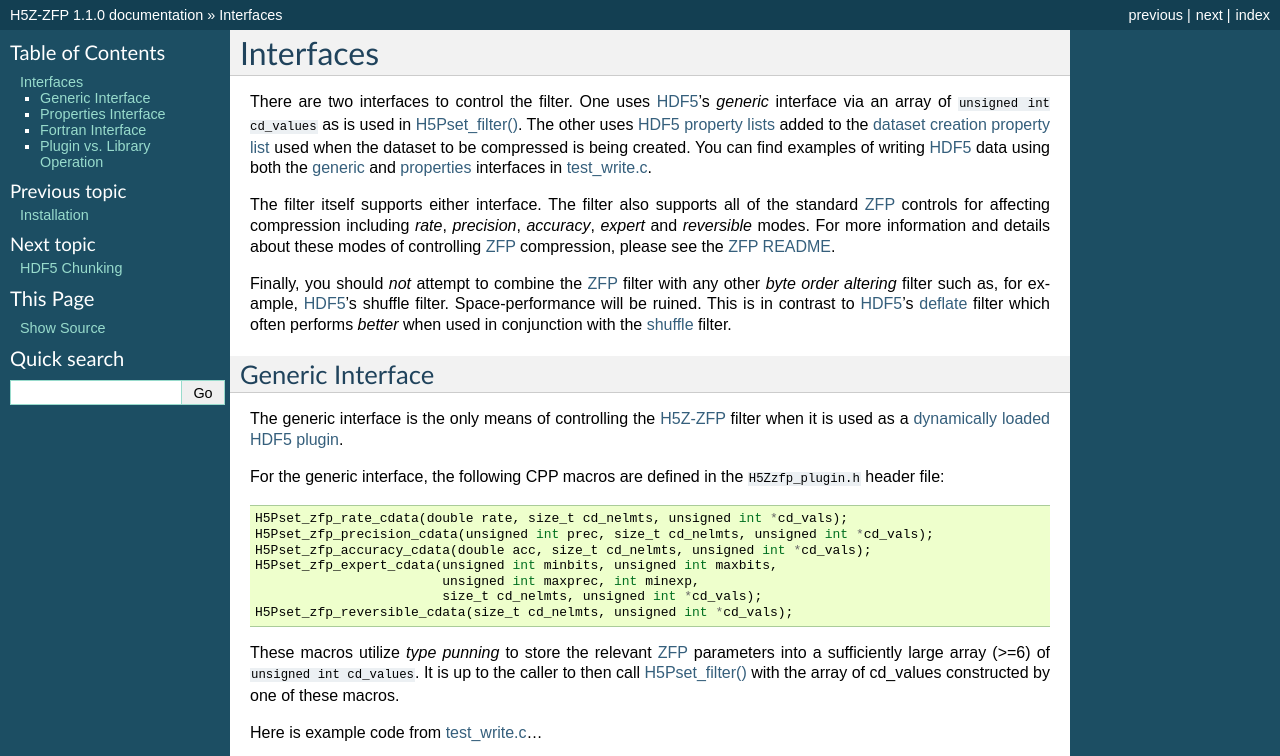
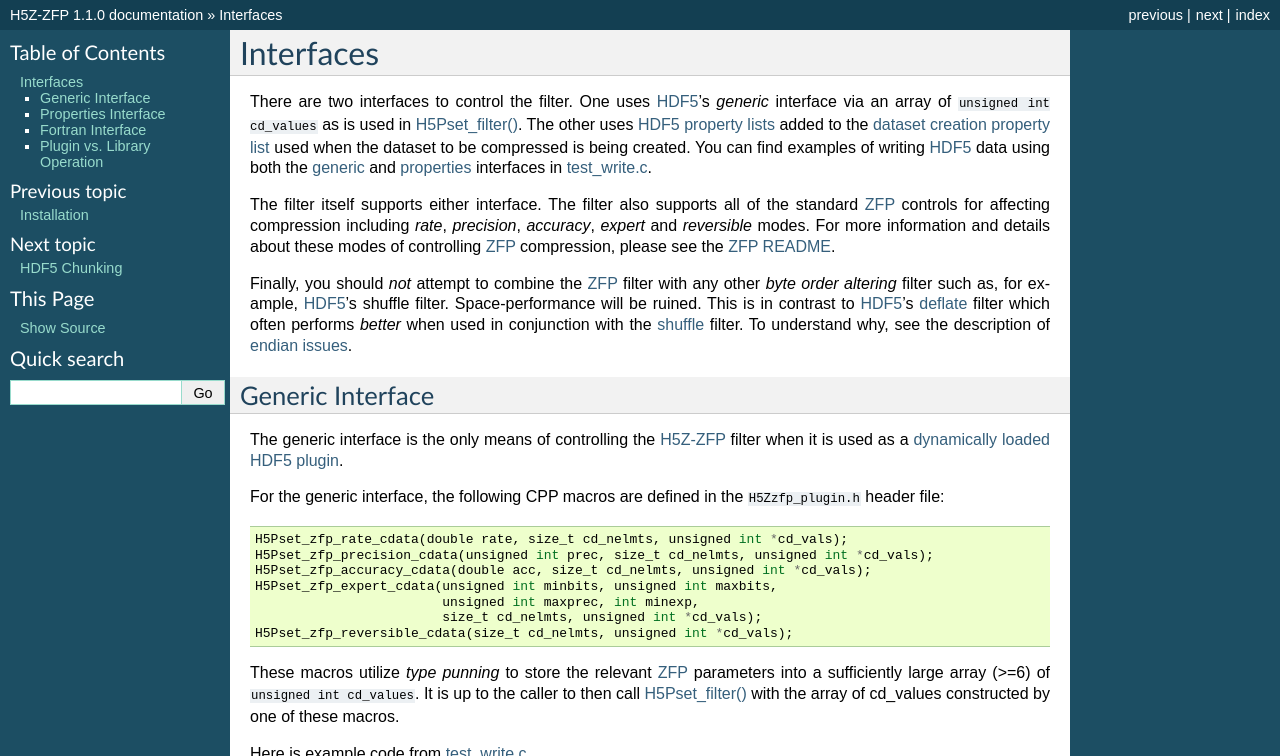
Before and after one commit to LLNL/H5Z-ZFP, a Sphinx documentation site: the page built from docs/interfaces.rst, in a window 1280 px wide and 900 px high, cut to the strip 0-756 px from the top of the window. Built offline with Sphinx 7.4.7, drawn with Linux system fonts in a browser that asks for light colours.

Commit message:
more doc updates

```diff
--- a/docs/cd_vals.rst
+++ b/docs/cd_vals.rst
@@ -1,6 +1,10 @@
 =======================================
 H5Z-ZFP and the HDF5 filter's cd_values
 =======================================
+
+.. note::
+   The details described here are likely relevant only to *developers* of the H5Z_ZFP_ filter.
+   If you just want to *use* the filter, you can ignore this material.
 
 The HDF5_ library uses an array of values, named ``cd_values`` in formal arguments documenting various API functions, for managing *auxiliary data* for a filter.
 Instances of this ``cd_values`` array are used in two subtly different ways within HDF5.
--- a/docs/interfaces.rst
+++ b/docs/interfaces.rst
@@ -2,32 +2,18 @@
 Interfaces
 ==========
 
-There  are two  interfaces  to  control the  filter.  One uses  HDF5_'s
-*generic* interface via  an array of ``unsigned int cd_values`` as is used
-in `H5Pset_filter() <https://docs.hdfgroup.org/hdf5/develop/group___o_c_p_l.html#ga191c567ee50b2063979cdef156a768c5>`__. The other
-uses HDF5_ `property lists <https://docs.hdfgroup.org/hdf5/develop/group___h5_p.html>`__
-added to the `dataset creation property list <https://docs.hdfgroup.org/hdf5/develop/group___h5_p.html>`__
-used when the dataset to be compressed is being created. You  can find examples  of writing
-HDF5_ data using both the
-`generic <https://github.com/LLNL/H5Z-ZFP/blob/master/test/test_write.c#L263>`_
-and
-`properties <https://github.com/LLNL/H5Z-ZFP/blob/master/test/test_write.c#L290>`__
-interfaces in
-`test_write.c <https://github.com/LLNL/H5Z-ZFP/blob/master/test/test_write.c>`_.
+There  are two  interfaces  to  control the  filter.
+One uses  HDF5_'s *generic* interface via  an array of ``unsigned int cd_values`` as is used in `H5Pset_filter() <https://docs.hdfgroup.org/hdf5/develop/group___o_c_p_l.html#ga191c567ee50b2063979cdef156a768c5>`__.
+The other uses HDF5_ `property lists <https://docs.hdfgroup.org/hdf5/develop/group___h5_p.html>`__ added to the `dataset creation property list <https://docs.hdfgroup.org/hdf5/develop/group___d_c_p_l.html#title0>`__ used when the dataset to be compressed is being created.
+You  can find examples  of writing HDF5_ data using both the `generic <https://github.com/LLNL/H5Z-ZFP/blob/master/test/test_write.c#L263>`_ and `properties <https://github.com/LLNL/H5Z-ZFP/blob/master/test/test_write.c#L290>`__ interfaces in `test_write.c <https://github.com/LLNL/H5Z-ZFP/blob/master/test/test_write.c>`_.
 
-The filter itself supports either interface. The filter also supports all of the
-standard ZFP_ controls for affecting compression including *rate*, *precision*,
-*accuracy*, *expert* and *reversible* modes. For more information and details about
-these modes of controlling ZFP_ compression, please see the
-`ZFP README <https://github.com/LLNL/zfp/blob/master/README.md>`_.
+The filter itself supports either interface. The filter also supports all of the standard ZFP_ controls for affecting compression including *rate*, *precision*, *accuracy*, *expert* and *reversible* modes.
+For more information and details about these modes of controlling ZFP_ compression, please see the `ZFP README <https://github.com/LLNL/zfp/blob/master/README.md>`_.
 
-Finally, you should *not* attempt to combine the ZFP_ filter with any other
-*byte order altering* filter such as, for example, HDF5_'s shuffle filter.
-Space-performance will be ruined. This is in contrast to HDF5_'s
-`deflate <https://docs.hdfgroup.org/hdf5/develop/group___d_c_p_l.html#gaf1f569bfc54552bdb9317d2b63318a0d>`__
-filter which often performs *better* when used in conjunction with the
-`shuffle <https://docs.hdfgroup.org/hdf5/develop/group___d_c_p_l.html#ga31e09cb0bf2da2893eed8a72220e6521>`__
-filter.
+Finally, you should *not* attempt to combine the ZFP_ filter with any other *byte order altering* filter such as, for example, HDF5_'s shuffle filter.
+Space-performance will be ruined.
+This is in contrast to HDF5_'s `deflate <https://docs.hdfgroup.org/hdf5/develop/group___d_c_p_l.html#gaf1f569bfc54552bdb9317d2b63318a0d>`__ filter which often performs *better* when used in conjunction with the `shuffle <https://docs.hdfgroup.org/hdf5/develop/group___d_c_p_l.html#ga31e09cb0bf2da2893eed8a72220e6521>`__ filter.
+To understand why, see the description of :ref:`endian issues <endian-issues>`.
 
 .. _generic-interface:
 
@@ -35,12 +21,9 @@
 Generic Interface
 -----------------
 
-The generic interface is the only means of controlling the H5Z-ZFP_ filter when it
-is used as a
-`dynamically loaded HDF5 plugin <https://support.hdfgroup.org/HDF5/doc/Advanced/DynamicallyLoadedFilters/HDF5DynamicallyLoadedFilters.pdf>`_.
+The generic interface is the only means of controlling the H5Z-ZFP_ filter when it is used as a `dynamically loaded HDF5 plugin <https://support.hdfgroup.org/HDF5/doc/Advanced/DynamicallyLoadedFilters/HDF5DynamicallyLoadedFilters.pdf>`_.
 
-For the generic interface, the following CPP macros  are defined in
-the ``H5Zzfp_plugin.h`` header file::
+For the generic interface, the following CPP macros  are defined in the ``H5Zzfp_plugin.h`` header file::
 
     H5Pset_zfp_rate_cdata(double rate, size_t cd_nelmts, unsigned int *cd_vals);
     H5Pset_zfp_precision_cdata(unsigned int prec, size_t cd_nelmts, unsigned int *cd_vals);
@@ -50,14 +33,10 @@
                             size_t cd_nelmts, unsigned int *cd_vals);
     H5Pset_zfp_reversible_cdata(size_t cd_nelmts, unsigned int *cd_vals);
 
-These  macros  utilize *type punning* to store the relevant ZFP_ parameters  into  a
-sufficiently large array (>=6) of ``unsigned int cd_values``. It is up to
-the  caller to  then call
-`H5Pset_filter() <https://docs.hdfgroup.org/hdf5/develop/group___o_c_p_l.html#ga191c567ee50b2063979cdef156a768c5>`__
-with  the array  of cd_values constructed by one of these macros.
+These  macros  utilize *type punning* to store the relevant ZFP_ parameters  into  a sufficiently large array (>=6) of ``unsigned int cd_values``.
+It is up to the  caller to  then call `H5Pset_filter() <https://docs.hdfgroup.org/hdf5/develop/group___o_c_p_l.html#ga191c567ee50b2063979cdef156a768c5>`__ with  the array  of cd_values constructed by one of these macros.
 
-Here is example code from
-`test_write.c <https://github.com/LLNL/H5Z-ZFP/blob/master/test/test_write.c>`_...
+Here is example code from `test_write.c <https://github.com/LLNL/H5Z-ZFP/blob/master/test/test_write.c>`_...
 
 .. literalinclude:: ../test/test_write.c
    :language: c
@@ -65,11 +44,10 @@
    :start-after: setup zfp filter via generic (cd_values) interface
    :end-before: #else
 
-However, these  macros are only a  convenience. You do  not **need** the
-``H5Zzfp_plugin.h`` header file if you want  to avoid using it. But, you are then
-responsible  for setting  up  the ``cd_values``  array  correctly for  the
-filter.  For reference,  the ``cd_values``  array for  this ZFP_  filter is
-defined like so...
+However, these  macros are only a  convenience.
+You do  not **need** the ``H5Zzfp_plugin.h`` header file if you want  to avoid using it.
+But, you are then responsible  for setting  up  the ``cd_values``  array  correctly for  the filter.
+For reference,  the ``cd_values``  array for  this ZFP_  filter is defined like so...
 
 +-----------+---------------------------------------------------------+
 |           |                     cd_values index                     |
@@ -89,13 +67,9 @@
 
 A/B are high/low 32-bit words of a double.
 
-Note that  the cd_values  used in the generic interface to  ``H5Pset_filter()``
-are **not the same** cd_values ultimately stored  to the HDF5_ dataset header
-for a compressed dataset. The  values are transformed in the set_local
-method to use ZFP_'s internal  routines for 'meta' and 'mode' data. So,
-don't make the mistake of examining  the values you find in a file and
-think you can use those same  values, for example, in an invokation of
-h5repack.
+Note that  the cd_values  used in the generic interface to  ``H5Pset_filter()`` are **not the same** cd_values ultimately stored  to the HDF5_ dataset header for a compressed dataset.
+The  values are transformed in the set_local method to use ZFP_'s internal routines for 'meta' and 'mode' data.
+So, don't make the mistake of examining  the values you find in a file and think you can use those same  values, for example, in an invokation of h5repack.
 
 .. _properties-interface:
 
@@ -103,8 +77,7 @@
 Properties Interface
 --------------------
 
-For the properties interface, the following functions are defined in
-the ``H5Zzfp_props.h`` header file::
+For the properties interface, the following functions are defined in the ``H5Zzfp_props.h`` header file::
 
     herr_t H5Pset_zfp_rate(hid_t dcpl_id, double rate);
     herr_t H5Pset_zfp_precision(hid_t dcpl_id, unsigned int prec);
@@ -114,15 +87,11 @@
         unsigned int maxprec, int minexp);
     herr_t H5Pset_zfp_reversible(hid_t dcpl_id);
 
-These  functions take a dataset creation property list, ``hid_t dcp_lid`` and
-create  temporary HDF5_ property
-list entries  to control the  ZFP_ filter. Calling any of these functions
-removes the effects of any previous call to any one of these functions.
-In addition, calling any one of these functions also has the effect of
-adding the filter to the pipeline.
+These  functions take a dataset creation property list, ``hid_t dcp_lid`` and create  temporary HDF5_ property list entries  to control the  ZFP_ filter.
+Calling any of these functions removes the effects of any previous call to any one of these functions.
+In addition, calling any one of these functions also has the effect of adding the filter to the pipeline.
 
-Here is example code from
-`test_write.c <https://github.com/LLNL/H5Z-ZFP/blob/master/test/test_write.c>`_...
+Here is example code from `test_write.c <https://github.com/LLNL/H5Z-ZFP/blob/master/test/test_write.c>`_...
 
 .. literalinclude:: ../test/test_write.c
    :language: c
@@ -131,22 +100,19 @@
    :end-before: #endif
 
 The properties interface  is more type-safe than the generic interface.
-However, there  is no way for the implementation of the properties interface
-to reside within the filter plugin itself. The properties interface requires that the caller link
-with  with the filter as a *library*, ``libh5zzfp.a``.  The generic
-interface does not require this.
+However, there  is no way for the implementation of the properties interface to reside within the filter plugin itself.
+The properties interface requires that the caller link with  with the filter as a *library*, ``libh5zzfp.a``.
+The generic interface does not require this.
 
-Note that either interface can be used whether the
-filter is used as a plugin or as a library. The difference
-is whether the application calls ``H5Z_zfp_initialize()`` or not.
+Note that either interface can be used whether the filter is used as a plugin or as a library.
+The difference is whether the application calls ``H5Z_zfp_initialize()`` or not.
 
 -----------------
 Fortran Interface
 -----------------
 
-Fortran equivalents for both the properties and generic interfaces, described above,
-has been added by Scot Breitenfeld of the HDF5_ group. The code that
-implements the Fortran interfaces is in the file ``H5Zzfp_props_f.F90``.
+Fortran equivalents for both the properties and generic interfaces, described above, has been added by Scot Breitenfeld of the HDF5_ group.
+The code that implements the Fortran interfaces is in the file ``H5Zzfp_props_f.F90``.
 An example of its use is in ``test/test_rw_fortran.F90``.
 
 .. _plugin-vs-library:
@@ -155,34 +121,21 @@
 Plugin vs. Library Operation
 ----------------------------
 
-The filter is designed to be compiled for use as both a standalone HDF5_
-`dynamically loaded HDF5 plugin <https://support.hdfgroup.org/HDF5/doc/Advanced/DynamicallyLoadedFilters/HDF5DynamicallyLoadedFilters.pdf>`_
-and as an explicitly linked *library*.
-When it is used as a plugin, it is a best practice to link the ZFP_ library
-into the plugin dynamic/shared object as a *static* library. Why? In so doing,
-we ensure that all ZFP_ public namespace symbols remain *confined* to the plugin
-so as not to interfere with any application that may be directly explicitly linking
-to the ZFP_ library for other reasons.
+The filter is designed to be compiled for use as both a standalone HDF5_ `dynamically loaded HDF5 plugin <https://support.hdfgroup.org/HDF5/doc/Advanced/DynamicallyLoadedFilters/HDF5DynamicallyLoadedFilters.pdf>`_ and as an explicitly linked *library*.
+When it is used as a plugin, it is a best practice to link the ZFP_ library into the plugin dynamic/shared object as a *static* library.
+Why? In so doing, we ensure that all ZFP_ public namespace symbols remain *confined* to the plugin so as not to interfere with any application that may be directly explicitly linking to the ZFP_ library for other reasons.
 
-All HDF5_ applications are *required*
-to *find* the plugin dynamic library (named ``lib*.{so,dylib}``)
-in a directory specified by the enviornment
-variable, ``HDF5_PLUGIN_PATH``. Currently, the HDF5 library offers
-no mechanism for applications themselves to have pre-programmed
-paths in which to search for a plugin. Applications are
-then always vulnerable to an incorrectly specified or unspecified ``HDF5_PLUGIN_PATH``
-environment variable.
+All HDF5_ applications are *required* to *find* the plugin dynamic library (named ``lib*.{so,dylib}``) in a directory specified by the enviornment variable, ``HDF5_PLUGIN_PATH``.
+Currently, the HDF5 library offers no mechanism for applications themselves to have pre-programmed paths in which to search for a plugin.
+Applications are then always vulnerable to an incorrectly specified or unspecified ``HDF5_PLUGIN_PATH`` environment variable.
 
-However, the plugin can also be used explicitly as a *library*. In this case,
-**do** **not** specify the ``HDF5_PLUGIN_PATH`` enviornment variable and instead
-have the application link to ``libH5Zzfp.a`` in the ``lib`` dir of the installation.
+However, the plugin can also be used explicitly as a *library*.
+In this case, **do** **not** specify the ``HDF5_PLUGIN_PATH`` enviornment variable and instead have the application link to ``libH5Zzfp.a`` in the ``lib`` dir of the installation.
 Instead two initialization and finalization routines are defined::
 
     int H5Z_zfp_initialize(void);
     int H5Z_zfp_finalize(void);
 
 These functions are defined in the ``H5Zzfp_lib.h`` header file.
-Any applications that wish to use the filter as a *library* are required to call
-the initialization routine, ``H5Z_zfp_initialize()`` before the filter can be
-referenced. In addition, to free up resources used by the filter, applications may
-call ``H5Z_zfp_finalize()`` when they are done using the filter.
+Any applications that wish to use the filter as a *library* are required to call the initialization routine, ``H5Z_zfp_initialize()`` before the filter can be referenced.
+In addition, to free up resources used by the filter, applications may call ``H5Z_zfp_finalize()`` when they are done using the filter.
```
Also changed, not shown: docs/installation.rst (+40 -26 lines).
